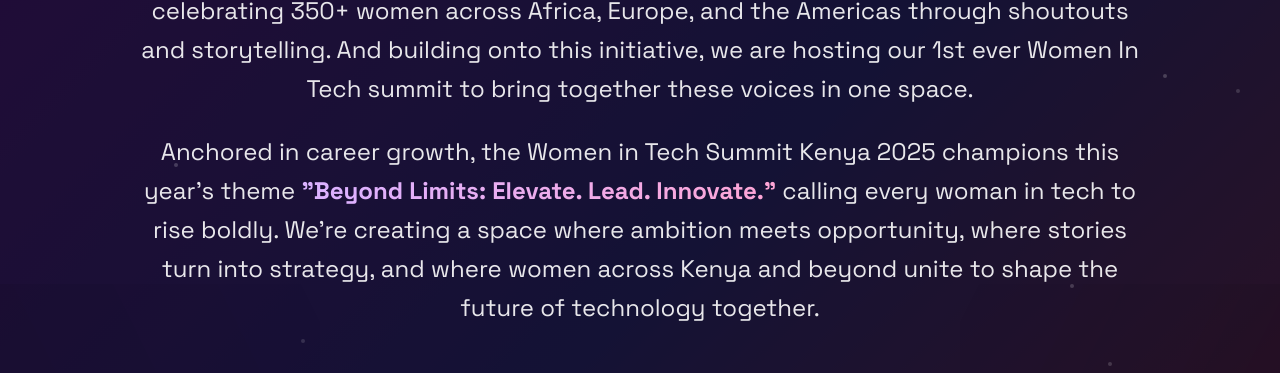
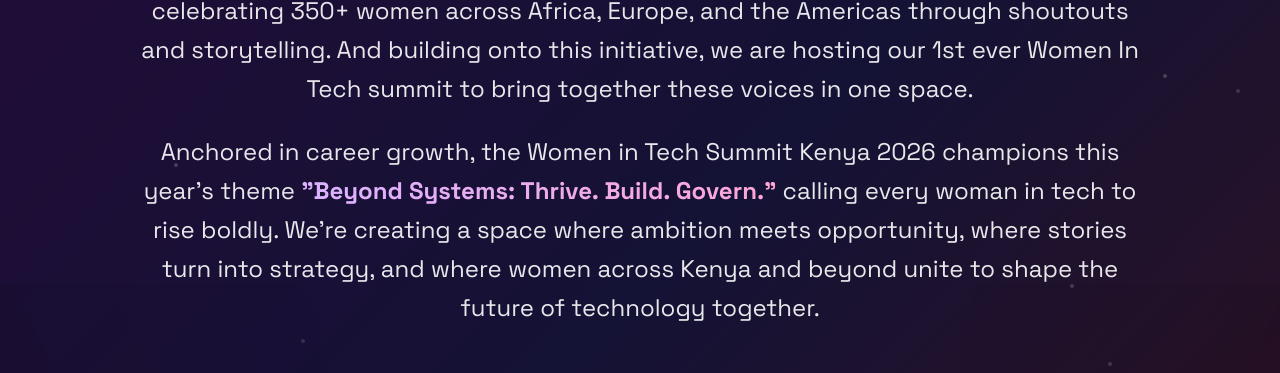
Before and after one commit to Tambua-WomenInTech-Blog/witsummitwebsite, a Next.js app: page / in a window 1280 px wide. Shown: the part 3348-3721 px from the top of the page. Built offline with nearby package versions, Linux system fonts and the light colour scheme.

Commit message:
update about section

```diff
--- a/src/app/sections/about-us.tsx
+++ b/src/app/sections/about-us.tsx
@@ -122,10 +122,10 @@ const AboutSection: React.FC = () => {
             </p>
 
             <p className="text-xl md:text-2xl text-white/90 leading-relaxed">
-              Anchored in career growth, the Women in Tech Summit Kenya 2025
+              Anchored in career growth, the Women in Tech Summit Kenya 2026
               champions this year's theme{" "}
               <strong className="text-transparent bg-clip-text bg-gradient-to-r from-purple-300 to-pink-300">
-                "Beyond Limits: Elevate. Lead. Innovate."
+                "Beyond Systems: Thrive. Build. Govern."
               </strong>{" "}
               calling every woman in tech to rise boldly. We're creating a space
               where ambition meets opportunity, where stories turn into
```
